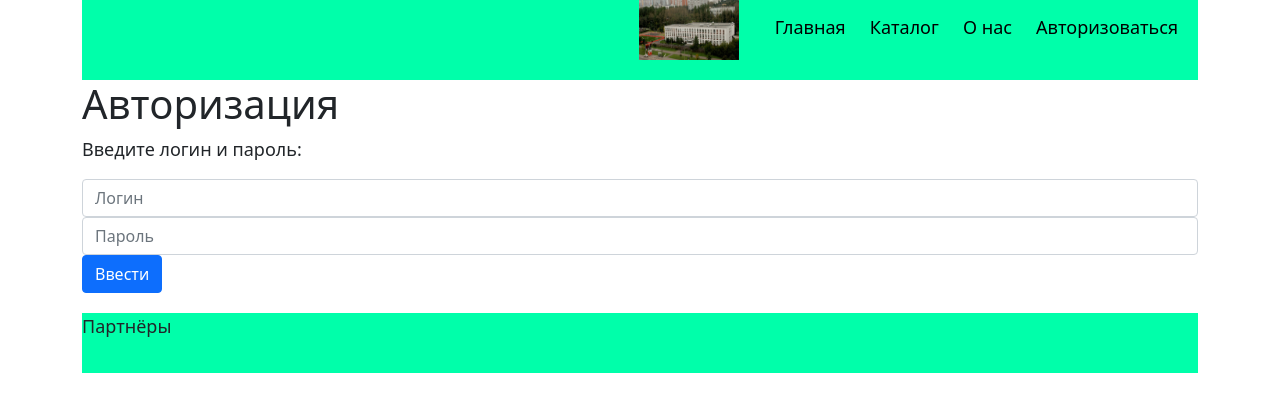
After one commit to ShompolovMaxim/Project-1, a Flask app: page /sign_in/ in a window 1280 px wide. The commit adds this page. Shown: the top 412 px of the page. Run offline with Flask 2, Linux system fonts and the light colour scheme.

Commit message:
10.02.22

```diff
--- a/Project/main.py
+++ b/Project/main.py
@@ -9,6 +9,10 @@ from ORM import Feedback, Goods, db
 def main():
     return render_template('Main.html')
 
+@app.route('/sign_in/')
+def sign_in():
+    return render_template('sign_in.html')
+
 @app.route('/about_us/', methods=['GET', 'POST'])
 def about_us():
     if request.method == 'POST':
@@ -17,7 +21,6 @@ def about_us():
         if name!='' and review!='':
             db.session.add(Feedback(name=name,review=review))
             db.session.commit()
-            name,review='',''
     return render_template('About_us.html',feedback=Feedback.query.all())
 
 @app.route('/catalog/', methods=['GET', 'POST'])
--- a/Project/templates/base.html
+++ b/Project/templates/base.html
@@ -16,6 +16,7 @@
                 <li class='menu_link'><a href="/">Главная</a></li>
                 <li class='menu_link'><a href="/catalog/">Каталог</a></li>
                 <li class='menu_link'><a href="/about_us/">О нас</a></li>
+                <li class='menu_link'><a href="/sign_in/">Авторизоваться</a></li>
             </ul>
         </header>
 
--- /dev/null
+++ b/Project/templates/shopping_cart.html
@@ -0,0 +1,6 @@
+{% extends "base.html" %}
+{% block title %}Главная{% endblock %}
+{% block content %}
+    <h1>Ваши товары</h1>
+    {%for}
+{% endblock %}
--- /dev/null
+++ b/Project/templates/sign_in.html
@@ -0,0 +1,9 @@
+{% extends "base.html" %}
+{% block title %}Главная{% endblock %}
+{% block content %}
+    <h1>Авторизация</h1>
+    <p>Введите логин и пароль:</p>
+    <input type="text" name="name" class="form-control" placeholder="Логин">
+    <input type="password" name="password" class="form-control" placeholder="Пароль">
+    <input type="submit" value="Ввести" class="btn btn-primary">
+{% endblock %}
```
Also changed, not shown: Project/testdb.db.
